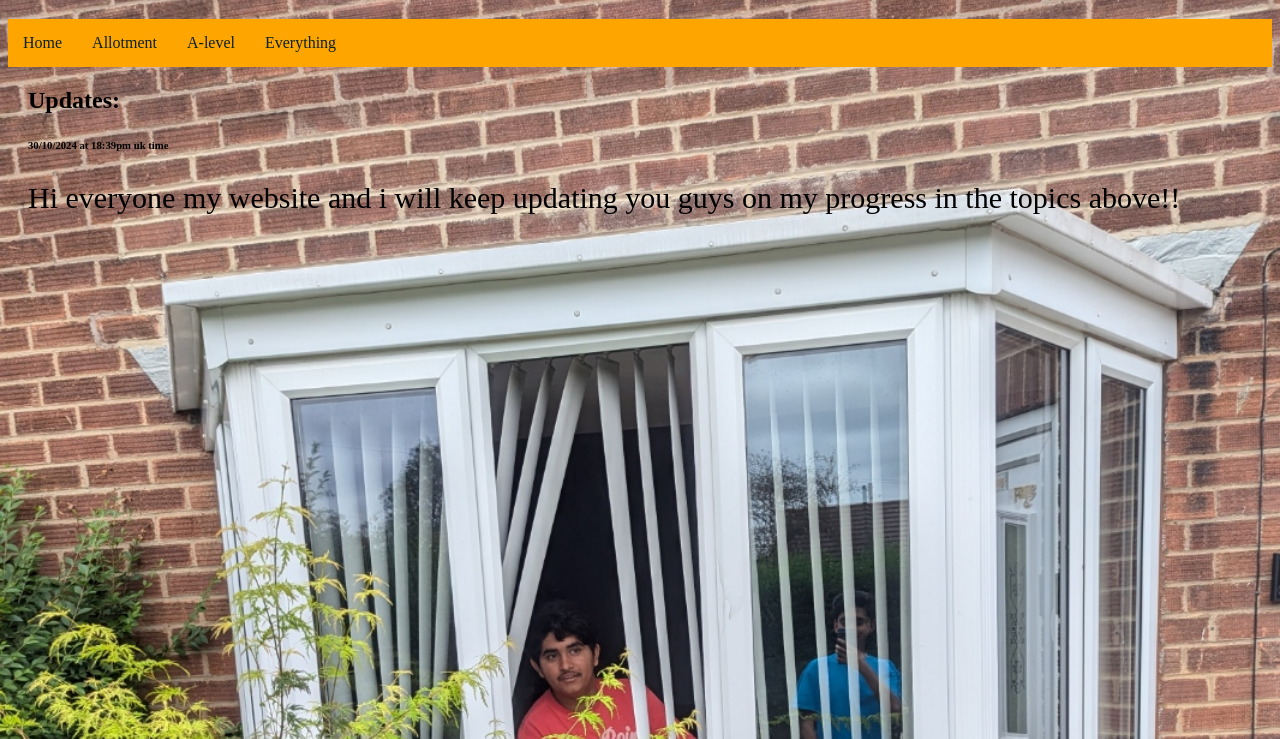
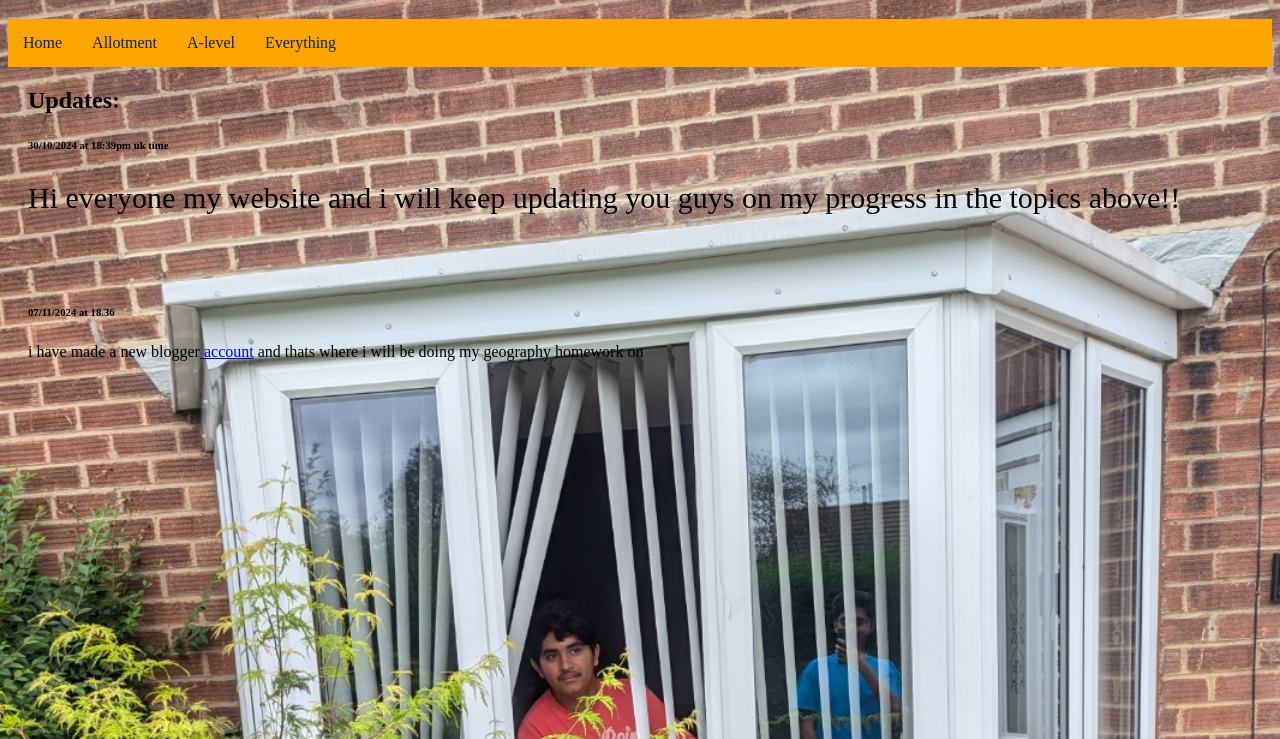
Before and after one commit to Anugaman1/anu, a plain HTML site: page index.html in a window 1280 px wide. Shown: the part 61-800 px from the top of the page. Drawn offline with Linux system fonts and the light colour scheme.

Commit message:
Update index.html11

```diff
--- a/index.html
+++ b/index.html
@@ -22,7 +22,12 @@
     <main>
         <h2>Updates:</h2>
         <h6>30/10/2024 at 18:39pm uk time</h6>
-        <p>Hi everyone my website and i will keep updating you guys on my progress in the topics above!!</p>
+        <p>Hi everyone my website and i will keep updating you guys on my progress in the topics above!!</p><br>
+        <br>
+        <h6>07/11/2024 at 18.36</h6>
+        <p1>i have made a new blogger<a href="https://alevelanswersgeography.blogspot.com/"> account</a> and thats where i will be doing my geography homework on </p1>
+
+
     </main>
 </body>
 </html>
```
